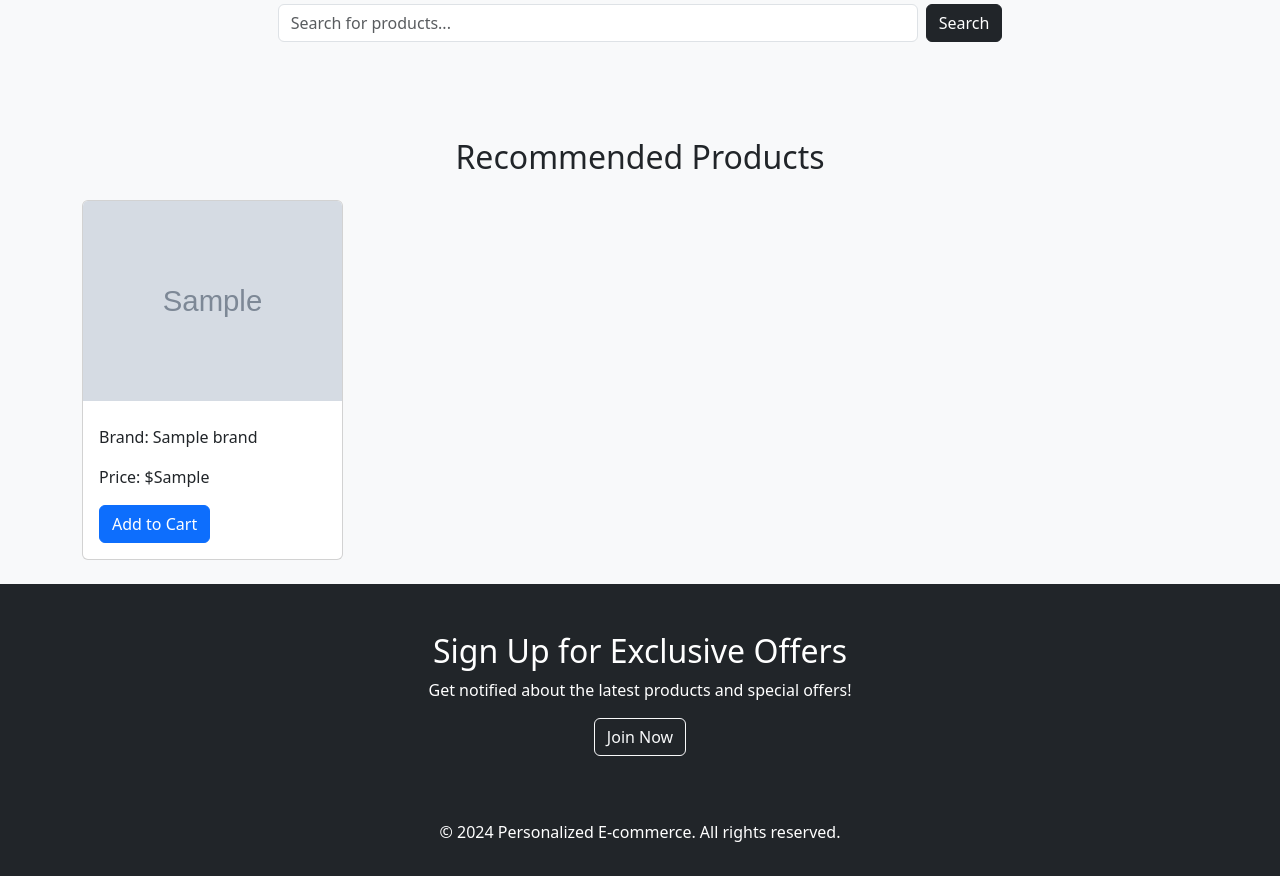
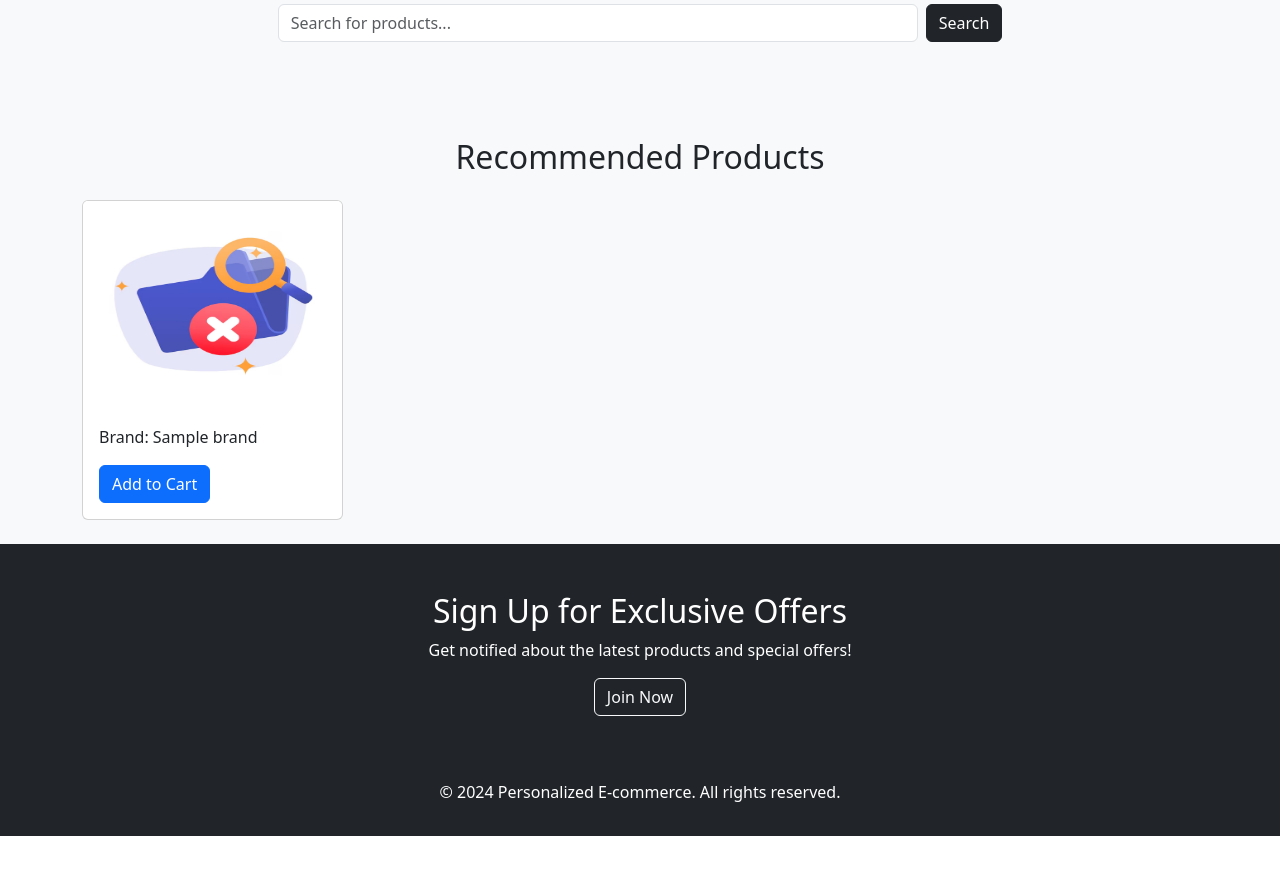
Before and after one commit to dinuravimukthi/Personalized-Recommendation-System-for-E-commerce, a Flask app: template templates/main.html in a window 1280 px wide. Shown: the part 200-1076 px from the top of the page. After the commit the page ends 1036 px from the top, so only its background shows below. Run offline with Flask 3, Linux system fonts and the light colour scheme; the visitor is signed in with stand-in values (Sample User, id 1); tables that the repository leaves empty hold one stand-in row (values such as "Sample post"); the template is opened without the code that fills it: most values are stand-ins (such as "Sample title", 1, 10 or a date in 2020); grey boxes marked "Sample" are stand-in pictures; parts of the project's set-up code (start-up, migrations or seed data) failed here and were passed over.

Commit message:
Add files via upload

```diff
--- a/app.py
+++ b/app.py
@@ -73,7 +73,8 @@
     recommended_indices = [i[0] for i in sim_scores[1:top_n+1]]
 
     # Display the details of the recommended products
-    recommended_products = train_data.iloc[recommended_indices][['Product Name', 'Brand', 'Category', 'Sale Price', 'Rating']]
+    recommended_products = train_data.iloc[recommended_indices]
+    recommended_products = recommended_products.sort_values('Rating', ascending=False)
 
     return recommended_products
 
@@ -379,26 +380,6 @@
                                    random_product_image_urls=random_product_image_urls,
                                    random_price=prices)
 
-# Function to fetch product details
-def fetch_product_by_id(product_id):
-    if product_id in list(product_data['Prod Id']):
-        return product_data[product_data['Prod Id'] == product_id].iloc[0]
-
-# Route to render the product details page
-@app.route('/product/<int:product_id>')
-def product_detail(product_id):
-    # Fetch product details from your data source using the product_id
-    product = fetch_product_by_id(product_id)
-    # Content based recommendations
-    content_based_rec = content_based_recommendations(product_data, product['Product Name'], top_n=20)
-    # add new comment to merge
-    # Item based collaborative recommendations
-    top_rec, specific_item_based_rec = specific_item_based_recommendation(product_id, user_data, product_data, n_top=20)
-    return render_template('product.html',
-                           product=product,
-                           content_based_recommendations=content_based_rec,
-                           item_based_recommendations=specific_item_based_rec)
-
 # add to cart
 @app.route("/add_to_cart", methods=['POST'])
 def add_to_cart():
@@ -413,11 +394,13 @@
         db.session.add(cart_item)
         db.session.commit()
 
-        flash('Product added to cart!')
-        return redirect(url_for('main'))
+        # Return a JSON response indicating success
+        return jsonify({'success': True, 'message': 'Product added to cart!'})
+
     else:
-        flash('Please log in to add items to your cart.')
-        return redirect(url_for('login'))
+        # Return a JSON response indicating failure
+        return jsonify({'success': False, 'message': 'Please log in to add items to your cart.'})
+
 
 # cart
 @app.route("/cart")
@@ -430,6 +413,24 @@
         flash('Please log in to view your cart.')
         return redirect(url_for('login'))
 
+# Function to fetch product details
+def fetch_product_by_id(product_id):
+    if product_id in list(product_data['Prod Id']):
+        return product_data[product_data['Prod Id'] == product_id].iloc[0]
+
+# Route to render the product details page
+@app.route('/product/<int:product_id>')
+def product_detail(product_id):
+    # Fetch product details from your data source using the product_id
+    product = fetch_product_by_id(product_id)
+    # Content based recommendations
+    content_based_rec = content_based_recommendations(product_data, product['Product Name'], top_n=20)
+    # Item based collaborative recommendations
+    top_rec, specific_item_based_rec = specific_item_based_recommendation(product_id, user_data, product_data, n_top=20)
+    return render_template('product.html',
+                           product=product,
+                           content_based_recommendations=content_based_rec,
+                           item_based_recommendations=specific_item_based_rec)
 
 # routes
 @app.route("/home")
--- a/static/stylesheet.css
+++ b/static/stylesheet.css
@@ -70,3 +70,9 @@
 .product-card .card-body .btn {
     margin-top: auto; /* Push the button to the bottom of the card */
 }
+
+/* Remove underline and blue color from product card */
+.text-decoration-none {
+    text-decoration: none;  /* Removes the underline */
+    color: inherit;         /* Makes the text color inherit from parent, preventing blue links */
+}
--- a/templates/main.html
+++ b/templates/main.html
@@ -147,18 +147,55 @@
         <div class="row mt-4">
             {% for index, product in hybrid_rec.iterrows() %}
             <div class="col-lg-3 col-md-4 col-sm-6 mb-4">
-                <div class="card">
-
-                    <img src="{{ random_product_image_urls[index] }}" class="card-img-top"
-                        alt="{{ product['Product Name'] }}" style="height: 200px;">
-                    <div class="card-body">
-                        <h5 class="card-title">{{ truncate(product['Product Name'], 12) }}</h5>
-                        <p class="card-text">Brand: {{ product['Brand'] }}</p>
-                        <p class="card-text">Price: ${{ product['List Price'] }}</p>
-
-                        <button type="button" class="btn btn-primary add-to-cart
+                <div class="none">
+                    {% set product_id = product['Prod Id'] | int %}
+                    <a href="{{ url_for('product_detail', product_id=product_id) }}" class="text-decoration-none">
+                        <div class="card">
+                            <img src="/static/images/no image.avif" class="card-img-top" alt="{{ product['Product Name'] }}" style="height: 200px;">
+                            <div class="card-body">
+                                <h5 class="card-title">{{ truncate(product['Product Name'], 12) }}</h5>
+                                <p class="card-text">Brand: {{ product['Brand'] }}</p>
+                                <button type="button" class="btn btn-primary add-to-cart"
+                            data-product-id="{{ product['Product ID'] }}"
                             data-product-name="{{ product['Product Name'] }}" data-rating="{{ product['Rating'] }}">Add
                             to Cart</button>
+                            </div>
+                        </div>
+                    </a>
+                </div>
+
+            </div>
+
+
+            <!-- Modal -->
+            <div class="modal fade" id="productModal{{ index }}" tabindex="-1" role="dialog"
+                aria-labelledby="productModalLabel" aria-hidden="true">
+                <div class="modal-dialog" role="document">
+                    <div class="modal-content">
+                        <div class="modal-header">
+                            <h5 class="modal-title" id="productModalLabel">{{ product['Product Name'] }}</h5>
+                            <button type="button" class="close" data-dismiss="modal" aria-label="Close">
+                                <span aria-hidden="true">&times;</span>
+                            </button>
+                        </div>
+                        <div class="modal-body">
+                            <div class="row">
+                                <div class="col-md-4">
+                                    <img src="{{ random_product_image_urls[index] }}" class="img-fluid"
+                                        alt="{{ product['Product Name'] }}" style="height: 200px;">
+                                </div>
+                                <div class="col-md-8">
+                                    <p><strong>Brand:</strong> {{ product['Brand'] }}</p>
+                                    <p><strong>Review Count:</strong> {{ product['ReviewCount'] }}</p>
+                                    <p><strong>Rating:</strong> {{ product['Rating'] }}</p>
+                                    <p><strong>Price:</strong> {{ random_price }}</p>
+                                </div>
+                            </div>
+                        </div>
+                        <div class="modal-footer">
+                            <button type="button" class="btn btn-secondary" data-dismiss="modal">Close</button>
+                            <button type="button" class="btn btn-primary">Add to Cart</button>
+                        </div>
                     </div>
                 </div>
             </div>
```
Also changed, not shown: templates/product.html (+11 -10 lines), templates/cart.html (line endings or trailing spaces).
